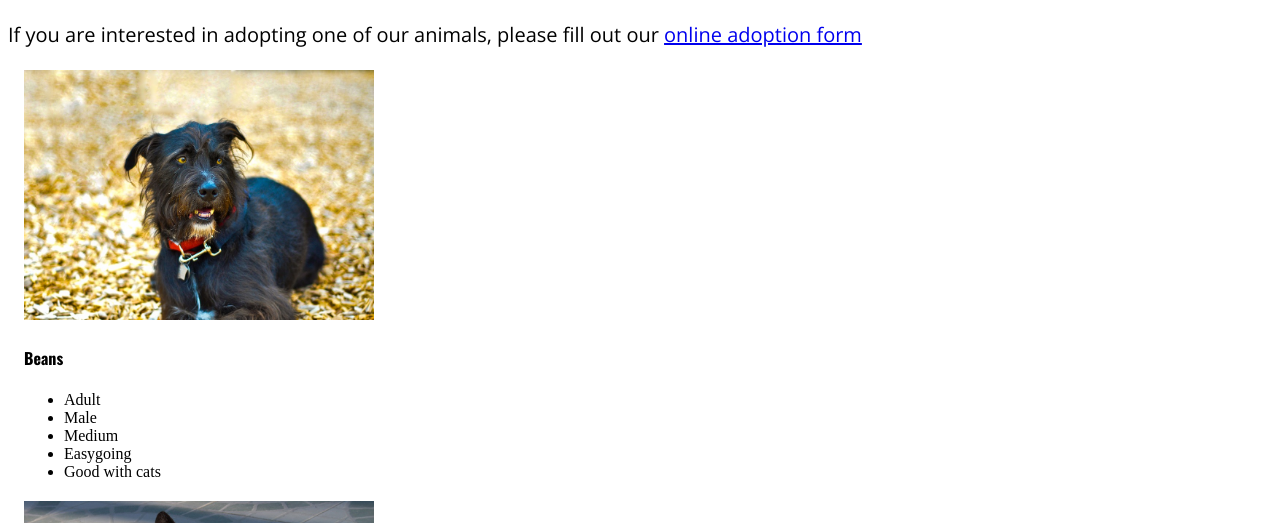
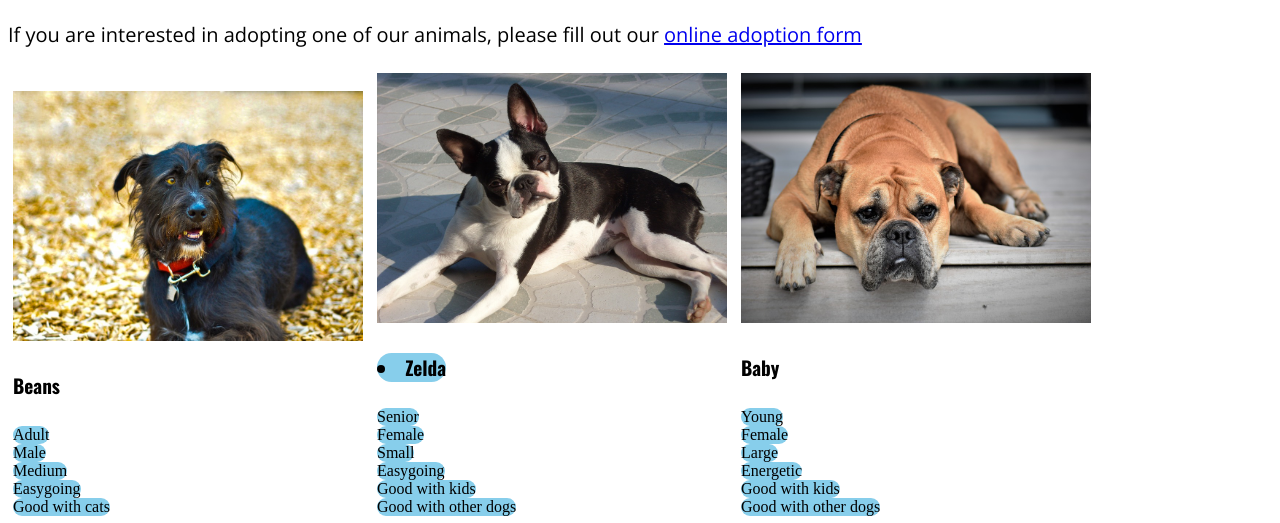
Before and after one commit to Momentum-Team-8/css--dog-adoption-efoley326, a plain HTML site: page index.html in a window 1280 px wide. Shown: the part 246-769 px from the top of the page. Drawn offline with nearby package versions, Linux system fonts and the light colour scheme.

Commit message:
finally stacked three on three

```diff
--- a/style.css
+++ b/style.css
@@ -28,11 +28,29 @@ p {
 }
 
 div {
-    padding: 2px 16px;
+    width: fit-content;
+    height: fit-content;
+    padding: 5px;
+    display: inline-block;
 }
 
 h4 {
     font-family: oswald;
+    font-size: larger;
+}
+
+ul {
+    list-style-type: none;
+    margin: 0;
+    padding: 0;
+  }
+
+li {
+    width: fit-content;
+    height: auto;
+    background-color: skyblue;
+    color: black;
+    border-radius: 80px;
 }
 
 .footerimg {
```
